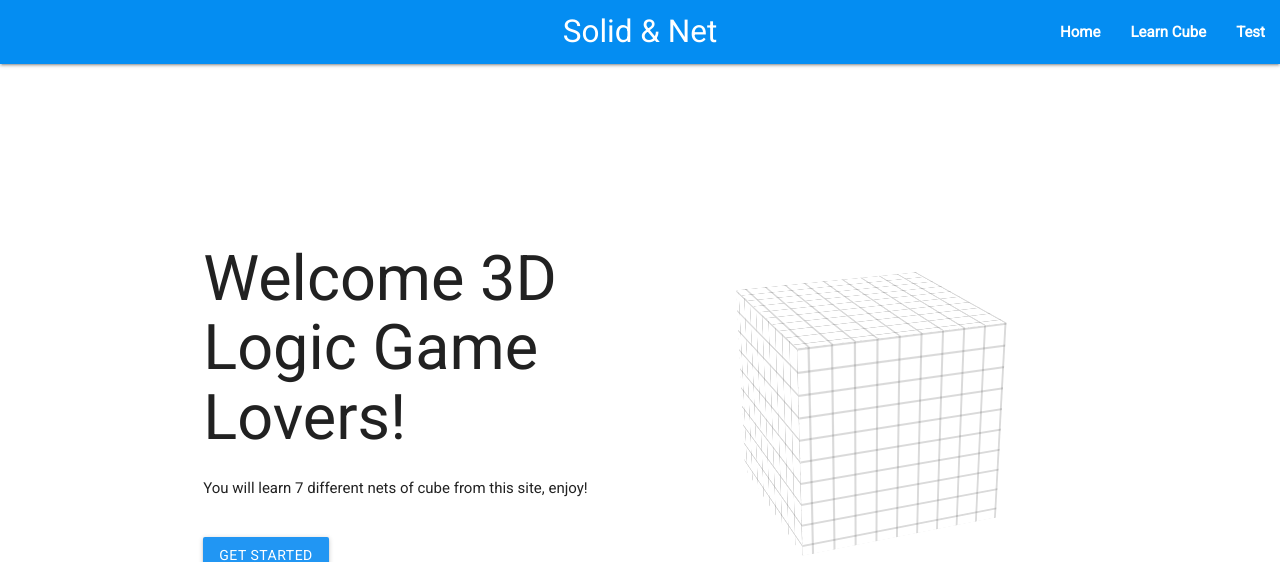
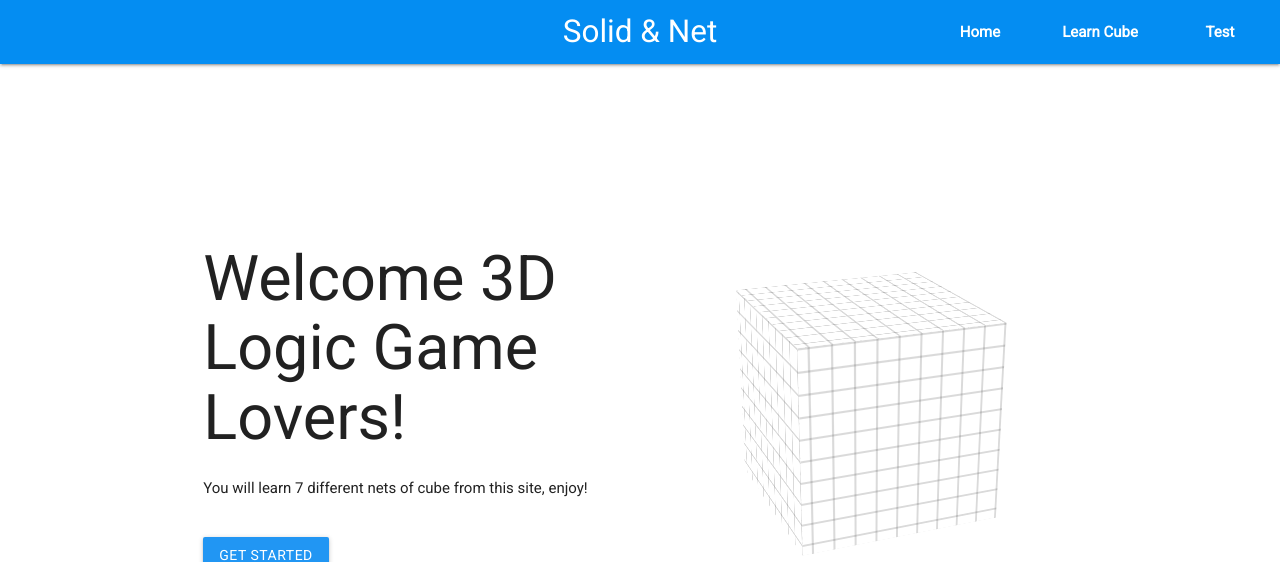
Before and after one commit to yooli23/UI-Design-H7-4, a Flask app: page / in a window 1280 px wide. Shown: the top 562 px of the page. Run offline with Flask 2, Linux system fonts and the light colour scheme; some libraries are stand-ins or nearby versions.

Commit message:
fix width for nav buttons

```diff
--- a/app/templates/layout.html
+++ b/app/templates/layout.html
@@ -46,9 +46,9 @@
         <a href="/" class="brand-logo center">Solid & Net</a>
         <a href="#" data-target="mobile-nav" class="sidenav-trigger"><i class="material-icons">menu</i></a>
         <ul id="nav-mobile" class="right hide-on-med-and-down">
-          <li><a href="/">Home</a></li>
-          <li><a href="/learn">Learn Cube</a></li>
-          <li><a href="/test">Test</a></li>
+          <li><a href="/" class="set-width center">Home</a></li>
+          <li><a href="/learn" class="set-width center">Learn Cube</a></li>
+          <li><a href="/test" class="set-width center">Test</a></li>
         </ul>
       </div>
     </nav>
```
